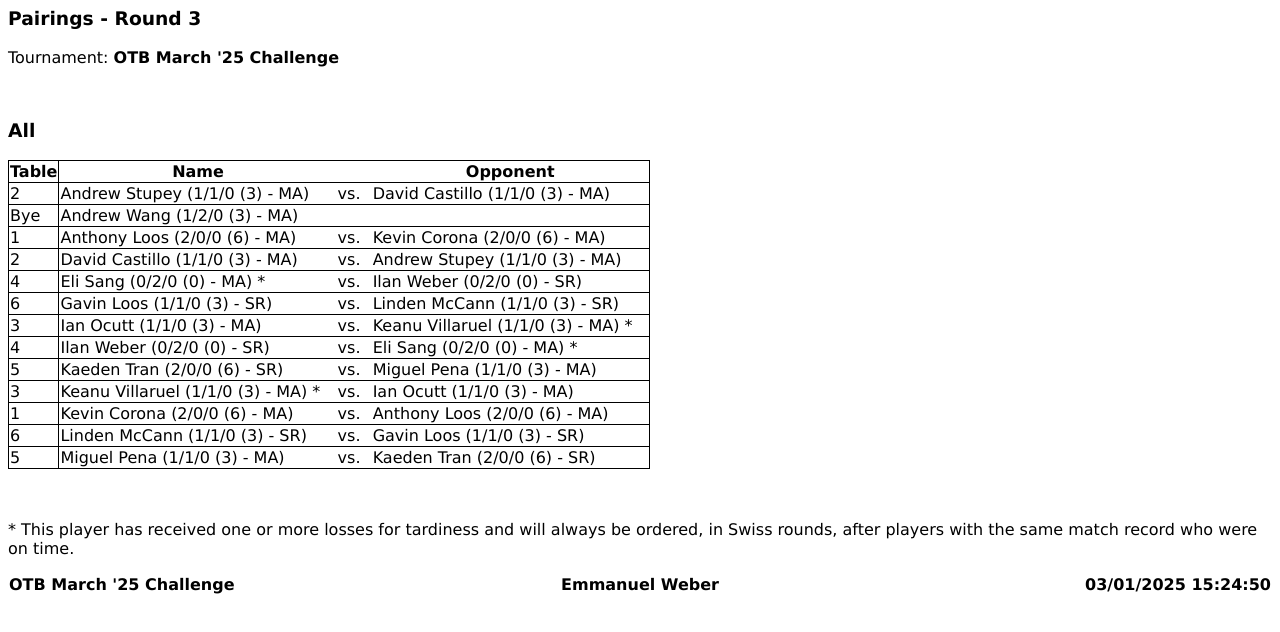
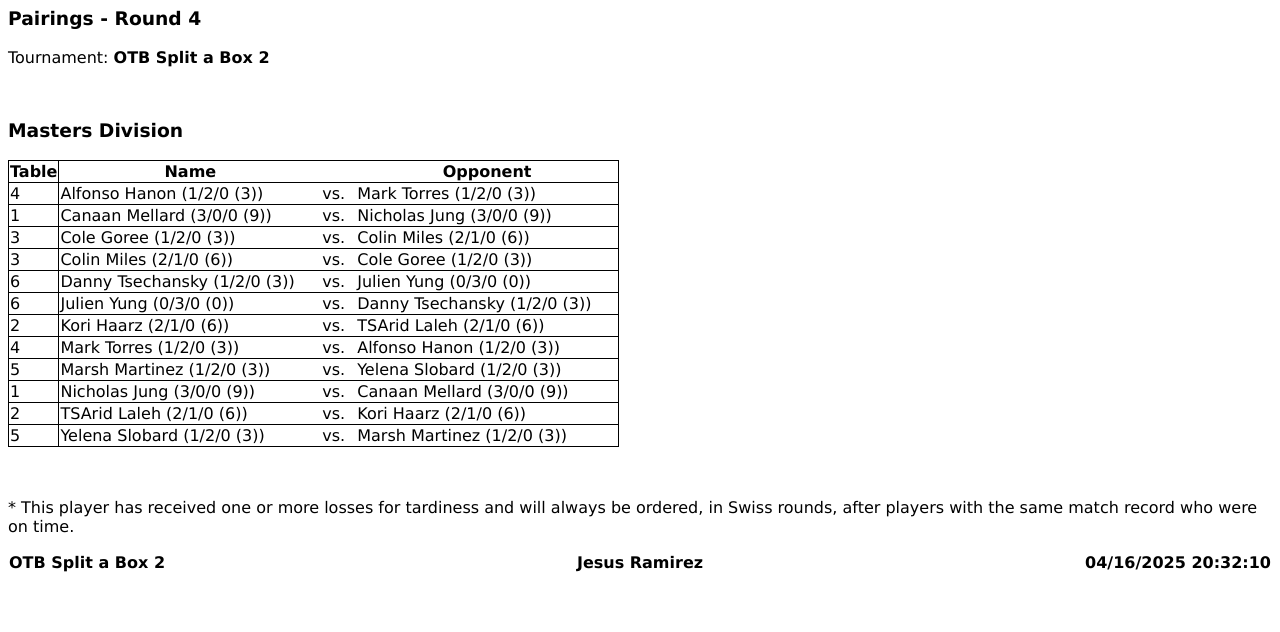
Before and after one commit to Jeezy1296/jramirez1.github.io, a plain HTML site: page index.html in a window 1280 px wide. Drawn offline with Linux system fonts and the light colour scheme.

Commit message:
Update index.html

```diff
--- a/index.html
+++ b/index.html
@@ -1,7 +1,7 @@
 <html>
 <head>
     <meta http-equiv="Content-Type" content="text/html; charset=utf-8">
-    <title>Pairings - OTB March '25 Challenge - 03/01/2025 15:24:50</title>
+    <title>Pairings - OTB Split a Box 2 - 04/16/2025 20:32:10</title>
     <!--@formatter:off-->
     <style>
         body.report {
@@ -72,11 +72,11 @@ th.footer {
 <!-- [[BEGIN_REPORT]] -->
 
 <p>
-<h3>Pairings - Round 3</h3>
-Tournament: <b>OTB March '25 Challenge</b>
+<h3>Pairings - Round 4</h3>
+Tournament: <b>OTB Split a Box 2</b>
 </p>
 <BR>
-<H3>All</H3>
+<H3>Masters Division</H3>
 <table class="report">
     <tr>
         <th scope="col" class="full"><strong>Table</strong></th>
@@ -86,94 +86,87 @@ Tournament: <b>OTB March '25 Challenge</b>
     </tr>
 
     <tr>
-        <td align="left" class="full">2</td>
-        <td align="left" class="left">Andrew Stupey&nbsp;(1/1/0 (3) - MA)&nbsp;&nbsp;&nbsp;&nbsp;&nbsp;</td>
+        <td align="left" class="full">4</td>
+        <td align="left" class="left">Alfonso Hanon&nbsp;(1/2/0 (3))&nbsp;&nbsp;&nbsp;&nbsp;&nbsp;</td>
         <td align="center" class="center">vs.&nbsp;&nbsp;</td>
-        <td align="left" class="right">David Castillo&nbsp;(1/1/0 (3) - MA)&nbsp;&nbsp;&nbsp;&nbsp;&nbsp;</td>
-    </tr>
-
-    <tr>
-        <td align="left" class="full">Bye</td>
-        <td align="left" class="left">Andrew Wang&nbsp;(1/2/0 (3) - MA)&nbsp;&nbsp;&nbsp;&nbsp;&nbsp;</td>
-        <td align="center" class="center"></td>
-        <td align="left" class="right"></td>
+        <td align="left" class="right">Mark Torres&nbsp;(1/2/0 (3))&nbsp;&nbsp;&nbsp;&nbsp;&nbsp;</td>
     </tr>
 
     <tr>
         <td align="left" class="full">1</td>
-        <td align="left" class="left">Anthony Loos&nbsp;(2/0/0 (6) - MA)&nbsp;&nbsp;&nbsp;&nbsp;&nbsp;</td>
+        <td align="left" class="left">Canaan Mellard&nbsp;(3/0/0 (9))&nbsp;&nbsp;&nbsp;&nbsp;&nbsp;</td>
         <td align="center" class="center">vs.&nbsp;&nbsp;</td>
-        <td align="left" class="right">Kevin Corona&nbsp;(2/0/0 (6) - MA)&nbsp;&nbsp;&nbsp;&nbsp;&nbsp;</td>
+        <td align="left" class="right">Nicholas Jung&nbsp;(3/0/0 (9))&nbsp;&nbsp;&nbsp;&nbsp;&nbsp;</td>
+    </tr>
+
+    <tr>
+        <td align="left" class="full">3</td>
+        <td align="left" class="left">Cole Goree&nbsp;(1/2/0 (3))&nbsp;&nbsp;&nbsp;&nbsp;&nbsp;</td>
+        <td align="center" class="center">vs.&nbsp;&nbsp;</td>
+        <td align="left" class="right">Colin Miles&nbsp;(2/1/0 (6))&nbsp;&nbsp;&nbsp;&nbsp;&nbsp;</td>
+    </tr>
+
+    <tr>
+        <td align="left" class="full">3</td>
+        <td align="left" class="left">Colin Miles&nbsp;(2/1/0 (6))&nbsp;&nbsp;&nbsp;&nbsp;&nbsp;</td>
+        <td align="center" class="center">vs.&nbsp;&nbsp;</td>
+        <td align="left" class="right">Cole Goree&nbsp;(1/2/0 (3))&nbsp;&nbsp;&nbsp;&nbsp;&nbsp;</td>
+    </tr>
+
+    <tr>
+        <td align="left" class="full">6</td>
+        <td align="left" class="left">Danny Tsechansky&nbsp;(1/2/0 (3))&nbsp;&nbsp;&nbsp;&nbsp;&nbsp;</td>
+        <td align="center" class="center">vs.&nbsp;&nbsp;</td>
+        <td align="left" class="right">Julien Yung&nbsp;(0/3/0 (0))&nbsp;&nbsp;&nbsp;&nbsp;&nbsp;</td>
+    </tr>
+
+    <tr>
+        <td align="left" class="full">6</td>
+        <td align="left" class="left">Julien Yung&nbsp;(0/3/0 (0))&nbsp;&nbsp;&nbsp;&nbsp;&nbsp;</td>
+        <td align="center" class="center">vs.&nbsp;&nbsp;</td>
+        <td align="left" class="right">Danny Tsechansky&nbsp;(1/2/0 (3))&nbsp;&nbsp;&nbsp;&nbsp;&nbsp;</td>
     </tr>
 
     <tr>
         <td align="left" class="full">2</td>
-        <td align="left" class="left">David Castillo&nbsp;(1/1/0 (3) - MA)&nbsp;&nbsp;&nbsp;&nbsp;&nbsp;</td>
+        <td align="left" class="left">Kori Haarz&nbsp;(2/1/0 (6))&nbsp;&nbsp;&nbsp;&nbsp;&nbsp;</td>
         <td align="center" class="center">vs.&nbsp;&nbsp;</td>
-        <td align="left" class="right">Andrew Stupey&nbsp;(1/1/0 (3) - MA)&nbsp;&nbsp;&nbsp;&nbsp;&nbsp;</td>
+        <td align="left" class="right">TSArid Laleh&nbsp;(2/1/0 (6))&nbsp;&nbsp;&nbsp;&nbsp;&nbsp;</td>
     </tr>
 
     <tr>
         <td align="left" class="full">4</td>
-        <td align="left" class="left">Eli Sang&nbsp;(0/2/0 (0) - MA)&nbsp;*&nbsp;&nbsp;&nbsp;</td>
+        <td align="left" class="left">Mark Torres&nbsp;(1/2/0 (3))&nbsp;&nbsp;&nbsp;&nbsp;&nbsp;</td>
         <td align="center" class="center">vs.&nbsp;&nbsp;</td>
-        <td align="left" class="right">Ilan Weber&nbsp;(0/2/0 (0) - SR)&nbsp;&nbsp;&nbsp;&nbsp;&nbsp;</td>
-    </tr>
-
-    <tr>
-        <td align="left" class="full">6</td>
-        <td align="left" class="left">Gavin Loos&nbsp;(1/1/0 (3) - SR)&nbsp;&nbsp;&nbsp;&nbsp;&nbsp;</td>
-        <td align="center" class="center">vs.&nbsp;&nbsp;</td>
-        <td align="left" class="right">Linden McCann&nbsp;(1/1/0 (3) - SR)&nbsp;&nbsp;&nbsp;&nbsp;&nbsp;</td>
-    </tr>
-
-    <tr>
-        <td align="left" class="full">3</td>
-        <td align="left" class="left">Ian Ocutt&nbsp;(1/1/0 (3) - MA)&nbsp;&nbsp;&nbsp;&nbsp;&nbsp;</td>
-        <td align="center" class="center">vs.&nbsp;&nbsp;</td>
-        <td align="left" class="right">Keanu Villaruel&nbsp;(1/1/0 (3) - MA)&nbsp;*&nbsp;&nbsp;&nbsp;</td>
-    </tr>
-
-    <tr>
-        <td align="left" class="full">4</td>
-        <td align="left" class="left">Ilan Weber&nbsp;(0/2/0 (0) - SR)&nbsp;&nbsp;&nbsp;&nbsp;&nbsp;</td>
-        <td align="center" class="center">vs.&nbsp;&nbsp;</td>
-        <td align="left" class="right">Eli Sang&nbsp;(0/2/0 (0) - MA)&nbsp;*&nbsp;&nbsp;&nbsp;</td>
+        <td align="left" class="right">Alfonso Hanon&nbsp;(1/2/0 (3))&nbsp;&nbsp;&nbsp;&nbsp;&nbsp;</td>
     </tr>
 
     <tr>
         <td align="left" class="full">5</td>
-        <td align="left" class="left">Kaeden Tran&nbsp;(2/0/0 (6) - SR)&nbsp;&nbsp;&nbsp;&nbsp;&nbsp;</td>
+        <td align="left" class="left">Marsh Martinez&nbsp;(1/2/0 (3))&nbsp;&nbsp;&nbsp;&nbsp;&nbsp;</td>
         <td align="center" class="center">vs.&nbsp;&nbsp;</td>
-        <td align="left" class="right">Miguel Pena&nbsp;(1/1/0 (3) - MA)&nbsp;&nbsp;&nbsp;&nbsp;&nbsp;</td>
-    </tr>
-
-    <tr>
-        <td align="left" class="full">3</td>
-        <td align="left" class="left">Keanu Villaruel&nbsp;(1/1/0 (3) - MA)&nbsp;*&nbsp;&nbsp;&nbsp;</td>
-        <td align="center" class="center">vs.&nbsp;&nbsp;</td>
-        <td align="left" class="right">Ian Ocutt&nbsp;(1/1/0 (3) - MA)&nbsp;&nbsp;&nbsp;&nbsp;&nbsp;</td>
+        <td align="left" class="right">Yelena Slobard&nbsp;(1/2/0 (3))&nbsp;&nbsp;&nbsp;&nbsp;&nbsp;</td>
     </tr>
 
     <tr>
         <td align="left" class="full">1</td>
-        <td align="left" class="left">Kevin Corona&nbsp;(2/0/0 (6) - MA)&nbsp;&nbsp;&nbsp;&nbsp;&nbsp;</td>
+        <td align="left" class="left">Nicholas Jung&nbsp;(3/0/0 (9))&nbsp;&nbsp;&nbsp;&nbsp;&nbsp;</td>
         <td align="center" class="center">vs.&nbsp;&nbsp;</td>
-        <td align="left" class="right">Anthony Loos&nbsp;(2/0/0 (6) - MA)&nbsp;&nbsp;&nbsp;&nbsp;&nbsp;</td>
+        <td align="left" class="right">Canaan Mellard&nbsp;(3/0/0 (9))&nbsp;&nbsp;&nbsp;&nbsp;&nbsp;</td>
     </tr>
 
     <tr>
-        <td align="left" class="full">6</td>
-        <td align="left" class="left">Linden McCann&nbsp;(1/1/0 (3) - SR)&nbsp;&nbsp;&nbsp;&nbsp;&nbsp;</td>
+        <td align="left" class="full">2</td>
+        <td align="left" class="left">TSArid Laleh&nbsp;(2/1/0 (6))&nbsp;&nbsp;&nbsp;&nbsp;&nbsp;</td>
         <td align="center" class="center">vs.&nbsp;&nbsp;</td>
-        <td align="left" class="right">Gavin Loos&nbsp;(1/1/0 (3) - SR)&nbsp;&nbsp;&nbsp;&nbsp;&nbsp;</td>
+        <td align="left" class="right">Kori Haarz&nbsp;(2/1/0 (6))&nbsp;&nbsp;&nbsp;&nbsp;&nbsp;</td>
     </tr>
 
     <tr>
         <td align="left" class="full">5</td>
-        <td align="left" class="left">Miguel Pena&nbsp;(1/1/0 (3) - MA)&nbsp;&nbsp;&nbsp;&nbsp;&nbsp;</td>
+        <td align="left" class="left">Yelena Slobard&nbsp;(1/2/0 (3))&nbsp;&nbsp;&nbsp;&nbsp;&nbsp;</td>
         <td align="center" class="center">vs.&nbsp;&nbsp;</td>
-        <td align="left" class="right">Kaeden Tran&nbsp;(2/0/0 (6) - SR)&nbsp;&nbsp;&nbsp;&nbsp;&nbsp;</td>
+        <td align="left" class="right">Marsh Martinez&nbsp;(1/2/0 (3))&nbsp;&nbsp;&nbsp;&nbsp;&nbsp;</td>
     </tr>
 
 </table>
@@ -181,9 +174,9 @@ Tournament: <b>OTB March '25 Challenge</b>
 <P>* This player has received one or more losses for tardiness and will always be ordered, in Swiss rounds, after players with the same match record who were on time.</P>
 <table class="footer" width="100%">
     <tr>
-        <td class="footer" width="33%" align="left"><b>OTB March '25 Challenge</b></td>
-        <td class="footer" width="33%" align="center"><b>Emmanuel Weber</b></td>
-        <td class="footer" width="33%" align="right"><b>03/01/2025 15:24:50</b></td>
+        <td class="footer" width="33%" align="left"><b>OTB Split a Box 2</b></td>
+        <td class="footer" width="33%" align="center"><b>Jesus Ramirez</b></td>
+        <td class="footer" width="33%" align="right"><b>04/16/2025 20:32:10</b></td>
     </tr>
 </table>
 
```
